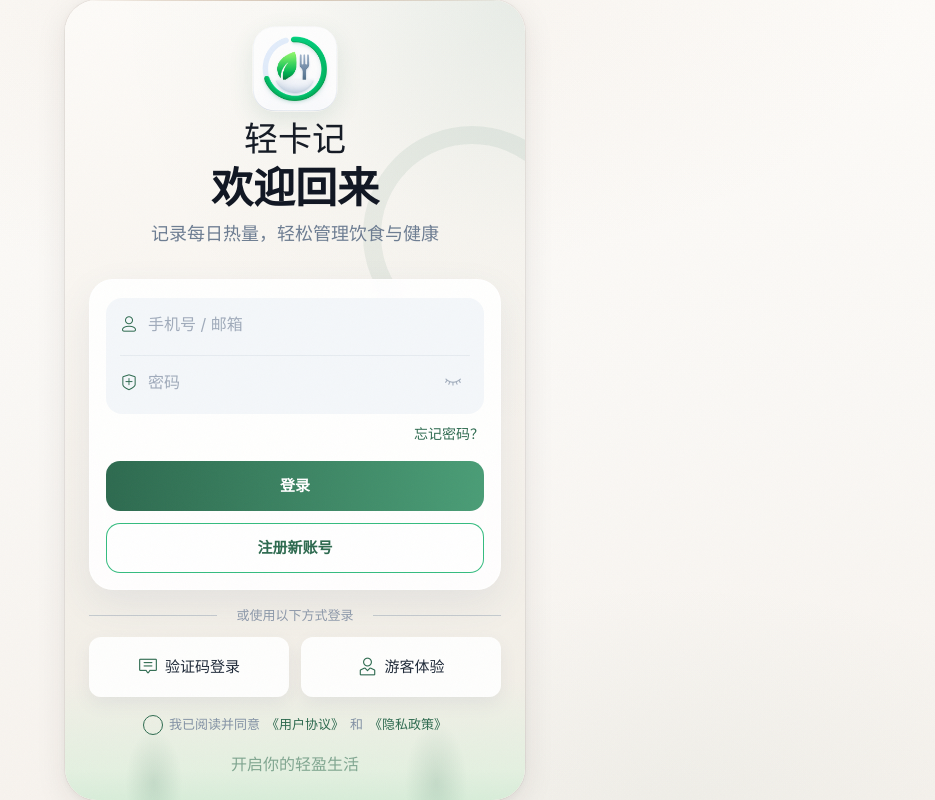
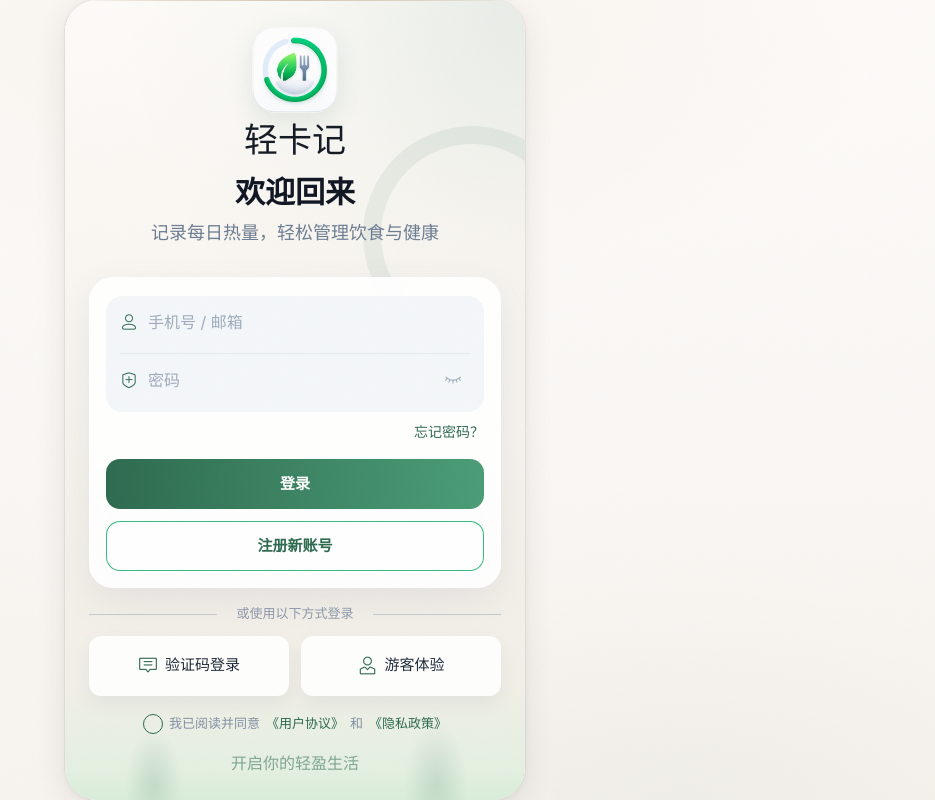
Before and after one commit to zhuxiongkai/Light-Food-Diary, a Vue app: page /#/login in a window 1280 px wide. Shown: the whole page, without its empty margins (345-1280 px from the left). Built offline with nearby package versions, Linux system fonts and the light colour scheme; no server answers.

Commit message:
修复toast显示问题

```diff
--- a/src/assets/styles/main.css
+++ b/src/assets/styles/main.css
@@ -76,6 +76,16 @@
   --van-border-color: var(--border);
   --van-cell-background: var(--card-bg);
   --van-switch-on-background: var(--primary);
+}
+
+/* Fix for function-style Toast icon size when style chunks load out of order */
+.van-popup.van-toast {
+  background: var(--van-toast-background);
+  color: var(--van-toast-text-color);
+}
+
+.van-toast .van-toast__icon {
+  font-size: var(--van-toast-icon-size);
 }
 
 /* ═══════════════════════════════════════════
--- a/src/main.ts
+++ b/src/main.ts
@@ -3,6 +3,8 @@ import { createPinia } from 'pinia'
 import App from './App.vue'
 import router from './router'
 import 'vant/lib/index.css'
+import 'vant/lib/toast/style'
+import 'vant/lib/dialog/style'
 import './assets/styles/main.css'
 
 const app = createApp(App)
--- a/src/views/Login.vue
+++ b/src/views/Login.vue
@@ -193,13 +193,13 @@ function onForgotPassword() {
 }
 
 .welcome-title {
-  font-size: 42px;
+  font-size: 30px;
   line-height: 1.08;
   letter-spacing: 0;
   font-weight: 600;
   font-family: 'PingFang SC', 'Microsoft YaHei', sans-serif;
   color: #101622;
-  margin: 0;
+  margin-top: 10px;
 }
 
 .welcome-subtitle {
```
